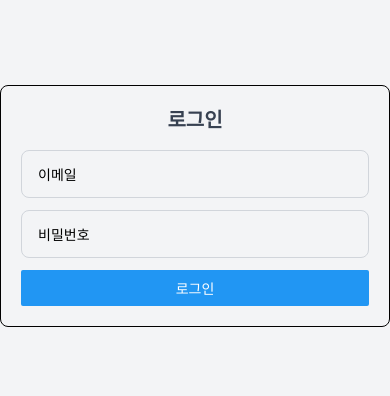
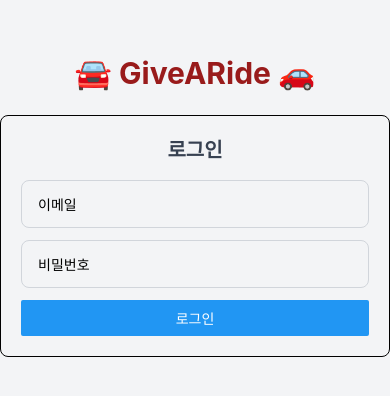
Before and after one commit to lgswin/GiveARide, a React Native app: screen /Login in a window 390 px wide. Shown: the part 204-600 px from the top of the page. Built offline with nearby package versions, Linux system fonts and the light colour scheme; no server answers.

Commit message:
deploy for github pages

```diff
--- a/screens/LoginScreen.tsx
+++ b/screens/LoginScreen.tsx
@@ -29,6 +29,7 @@ const LoginScreen = ({ navigation }: any) => {
 
   return (
     <View className={styles.container}>
+      <Text className={styles.title}>🚘 GiveARide 🚗</Text>
       <View className={styles.authContainer}>
         <Text className={styles.authTitle}>로그인</Text>
         <TextInput
```
Also changed, not shown: package.json (+6 -4 lines), 1 other file (tests, documents, lock files or other folders).
